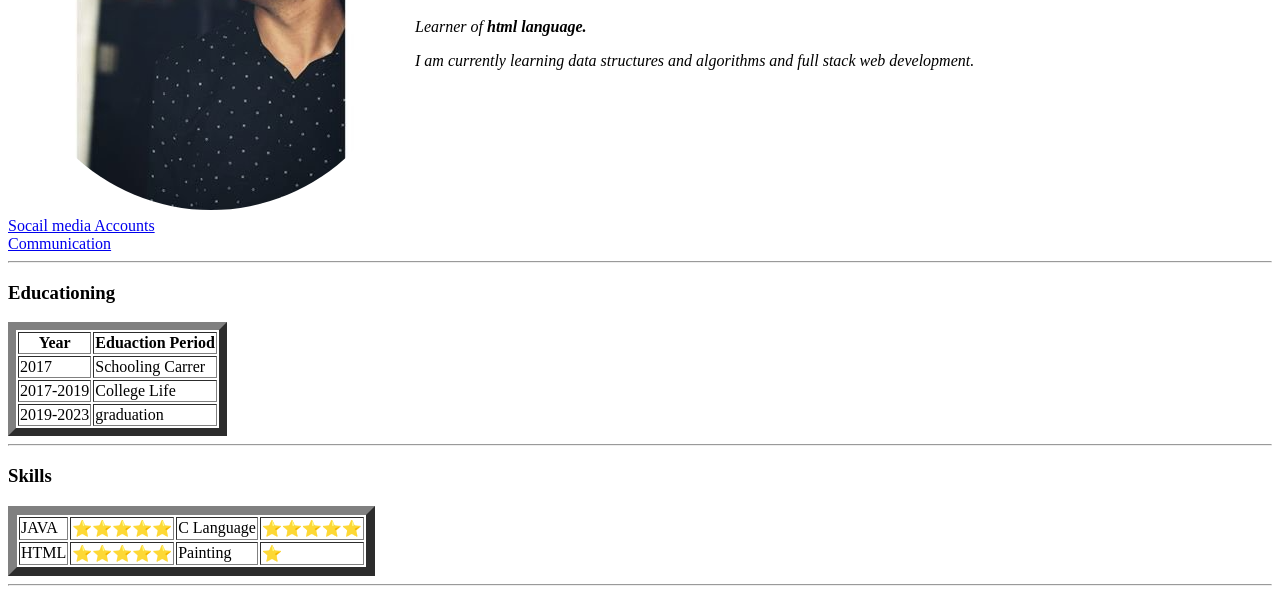
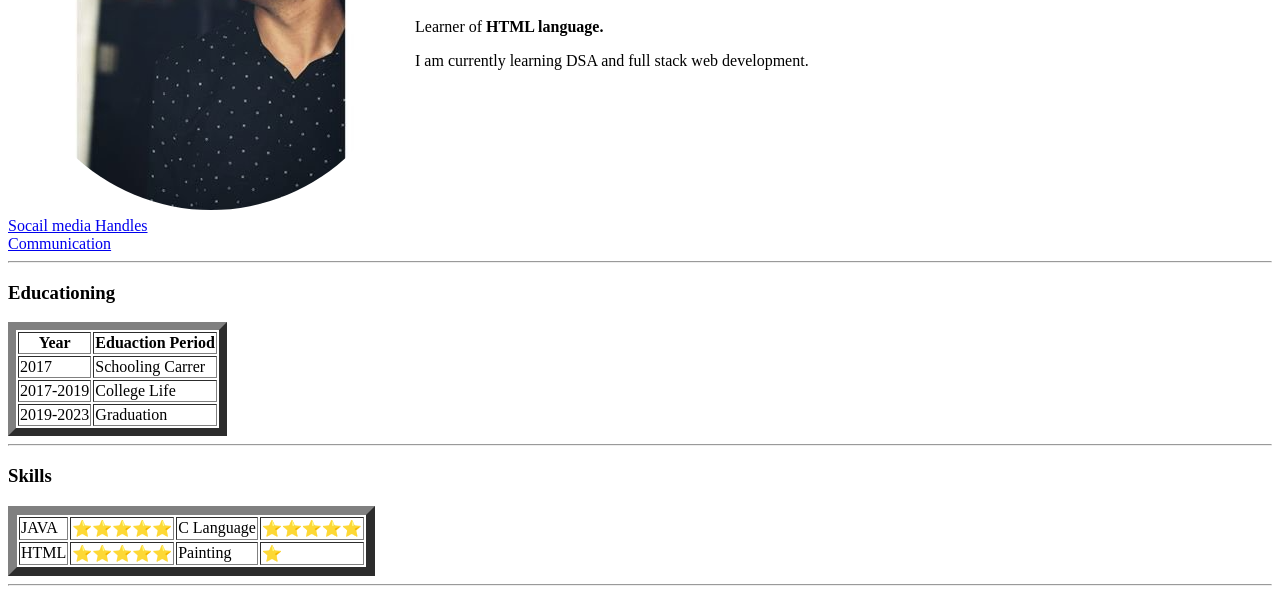
Before and after one commit to aman2705/CV, a plain HTML site: page index.html in a window 1280 px wide. Shown: the part 201-800 px from the top of the page. Drawn offline with Linux system fonts and the light colour scheme.

Commit message:
Update index.html

```diff
--- a/index.html
+++ b/index.html
@@ -10,11 +10,11 @@
     <table>
         <td> <img src="images/circle-cropped (1).png" alt="Aman's_Profile_Picture"></td>
         <td><h1>Aman Kumar Samal</h1>
-            <p><em>Learner of <strong>html language.</strong></em></p>
-            <p><em>I am currently learning data structures and algorithms and full stack
-                web development.</em></p></td>
+            <p>Learner of <strong>HTML language.</strong></p>
+            <p>I am currently learning DSA and full stack web development.</p>
+        </td>
     </table>
-    <a href="social media.html">Socail media Accounts</a>
+    <a href="social media.html">Socail media Handles</a>
     <br>
     <a href="contacts.html">Communication</a>
     <hr>
@@ -35,7 +35,7 @@
             </tr>
             <tr>
                 <td>2019-2023</td>
-                <td>graduation</td>
+                <td>Graduation</td>
             </tr>
         </tbody>
 
@@ -61,6 +61,7 @@
     <hr>
     <h3>Education</h3>
 <ul>
+    <li>SVEMS</li>
     <li>PEMS</li>
     <li>ITER</li>
 </ul>
```
